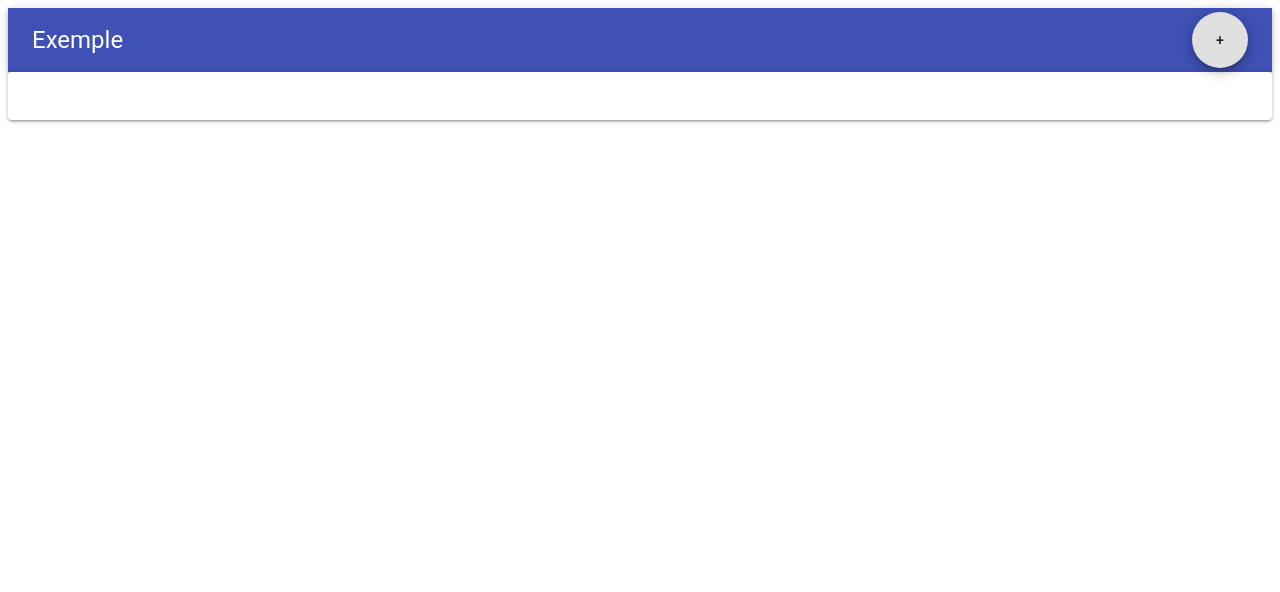
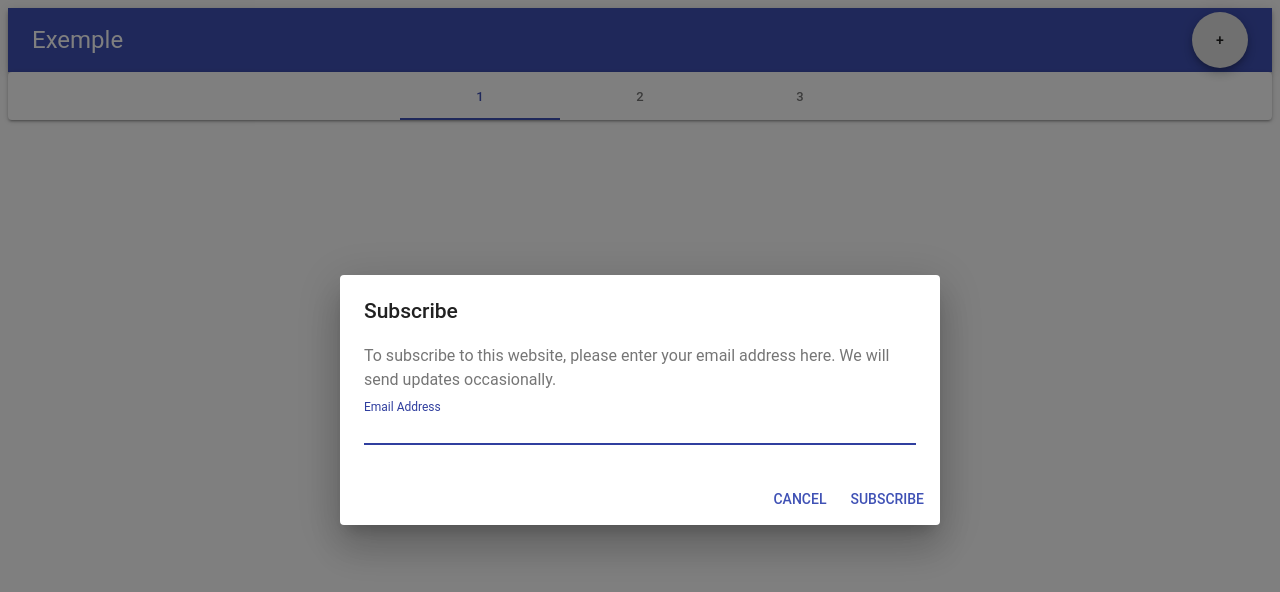
Before and after one commit to KenzoIkeizume/simple-react, a React app: page / in a window 1280 px wide. Both pictures are taken after a click on the button "Add". Shown: the top 592 px of the page. Built offline with nearby package versions, Linux system fonts and the light colour scheme.

Commit message:
Create a modal to subscribe

```diff
--- a/src/components/Body/Body.tsx
+++ b/src/components/Body/Body.tsx
@@ -1,15 +1,19 @@
 import { Grid, Paper } from "@material-ui/core";
 import * as React from "react";
 
-export interface IBody { panels: string[]; }
+interface IBody {
+  panels: string[];
+}
 
 const style = {
   Paper: { padding: 20, marginTop: 10, marginBotton: 10 },
 };
 
 export default class extends React.Component<IBody, {}> {
-  render() {
-      const listPaper = this.props.panels.map((value, index) => {
+  public render() {
+    const { panels } = this.props;
+
+    const listPaper = panels.map((value, index) => {
       return (
         <Paper style={style.Paper} key={index}>
           {value}
--- /dev/null
+++ b/src/components/Dialog/Create/Create.tsx
@@ -0,0 +1,85 @@
+import {
+  Button,
+  Dialog,
+  DialogActions,
+  DialogContent,
+  DialogContentText,
+  DialogTitle,
+  TextField,
+} from "@material-ui/core";
+import * as React from "react";
+
+interface IProps {
+  open: boolean;
+  onChangeStateModal: () => void;
+  onSubscribe: (email: string) => void;
+}
+
+interface IState {
+  value: string;
+}
+
+class Create extends React.Component<IProps, IState> {
+  constructor(props: any) {
+    super(props);
+
+    this.state = {
+      value: "",
+    };
+
+    this.handleChange = this.handleChange.bind(this);
+    this.onSubscribe = this.onSubscribe.bind(this);
+  }
+
+  public render(this: Create) {
+    const { open, onChangeStateModal } = this.props;
+
+    return (
+      <div>
+        <Dialog
+          open={open}
+          onClose={onChangeStateModal}
+          aria-labelledby="form-dialog-title"
+        >
+          <DialogTitle id="form-dialog-title">Subscribe</DialogTitle>
+          <DialogContent>
+            <DialogContentText>
+              To subscribe to this website, please enter your email address here. We will send
+              updates occasionally.
+            </DialogContentText>
+            <TextField
+              autoFocus={true}
+              margin="dense"
+              id="name"
+              label="Email Address"
+              type="email"
+              fullWidth={true}
+              onChange={this.handleChange}
+            />
+          </DialogContent>
+          <DialogActions>
+            <Button onClick={onChangeStateModal} color="primary">
+              Cancel
+            </Button>
+            <Button onClick={this.onSubscribe} color="primary">
+              Subscribe
+            </Button>
+          </DialogActions>
+        </Dialog>
+      </div>
+    );
+  }
+
+  private handleChange(event: any) {
+    this.setState({ value: event.target.value });
+  }
+
+  private onSubscribe() {
+    const { value } = this.state;
+    const { onSubscribe } = this.props;
+
+    onSubscribe(value);
+  }
+}
+
+export default Create;
--- a/src/components/Footer/Footer.tsx
+++ b/src/components/Footer/Footer.tsx
@@ -1,10 +1,12 @@
 import { Paper, Tab, Tabs } from "@material-ui/core";
 import * as React from "react";
 
-export interface IFooter { footers: string[]; }
+interface IFooter {
+  footers: string[];
+}
 
 export default class extends React.Component<IFooter, {}> {
-  render() {
+  public render() {
     const listTab = this.props.footers.map((value, index) => {
       return (
         <Tab label={value} key={index} />
--- a/src/components/Header/Header.tsx
+++ b/src/components/Header/Header.tsx
@@ -1,19 +1,24 @@
 import { AppBar, Fab, Toolbar, Typography } from "@material-ui/core";
 import * as React from "react";
 
-export interface IHeader { title: string; }
+interface IHeader {
+  title: string;
+  onChangeStateModal: () => void;
+}
 
-const ADDICON = '+';
+const ADDICON = "+";
 
 export default class extends React.Component<IHeader, {}> {
-  render() {
+  public render() {
+    const { title, onChangeStateModal } = this.props;
+
     return (
       <AppBar position="static">
         <Toolbar>
           <Typography variant="headline" color="inherit" style={{ flex: 1 }}>
-            {this.props.title}
+            {title}
           </Typography>
-          <Fab aria-label="Add">
+          <Fab aria-label="Add" onClick={onChangeStateModal}>
             {ADDICON}
           </Fab>
         </Toolbar>
--- a/src/index.tsx
+++ b/src/index.tsx
@@ -1,4 +1,5 @@
 import Body from "./components/Body/Body";
+import Create from "./components/Dialog/Create/Create";
 import Footer from "./components/Footer/Footer";
 import Header from "./components/Header/Header";
 
@@ -6,9 +7,10 @@ import * as React from "react";
 import * as ReactDOM from "react-dom";
 
 interface IState {
-  title: string,
-  panels: Array<string>,
-  footers: Array<string>
+  title: string;
+  panels: string[];
+  footers: string[];
+  open: boolean;
 }
 
 class App extends React.Component<object, IState> {
@@ -16,24 +18,53 @@ class App extends React.Component<object, IState> {
     super(props);
 
     this.state = {
-      title: 'Exemple',
+      footers: ["1", "2", "3"],
+      open: false,
       panels: [],
-      footers: []
+      title: "Exemple",
     };
+
+    this.onChangeStateModal = this.onChangeStateModal.bind(this);
+    this.onSubscribe = this.onSubscribe.bind(this);
   }
 
-  render() {
-    const { title, panels, footers } = this.state;
+  public render() {
+    const { title, panels, footers, open } = this.state;
 
     return (
       <React.Fragment>
-        <Header title={title} />
+        <Header
+          title={title}
+          onChangeStateModal={this.onChangeStateModal}
+        />
         <Body panels={panels} />
         <Footer footers={footers} />
+        <Create
+          open={open}
+          onChangeStateModal={this.onChangeStateModal}
+          onSubscribe={this.onSubscribe}
+        />
       </React.Fragment>
     );
   }
-};
+
+  public onChangeStateModal() {
+    const { open } = this.state;
+
+    this.setState({
+      open: !open,
+    });
+  }
+
+  public onSubscribe(email: string) {
+    const { panels } = this.state;
+
+    this.setState({
+      open: !open,
+      panels: [...panels, email],
+    });
+  }
+}
 
 ReactDOM.render(
   <App />, document.getElementById("app"),
```
Lines whose indentation alone changed are shown as unchanged.
